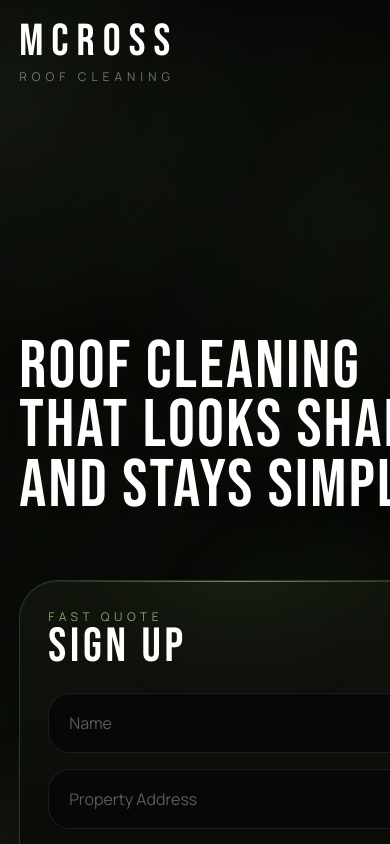
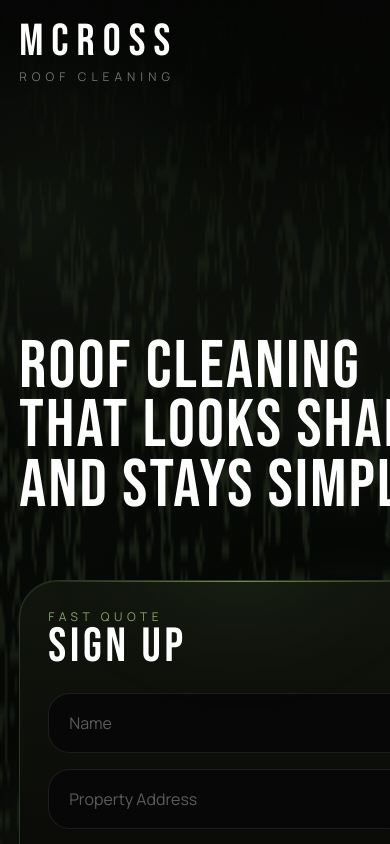
Before and after one commit to aarohkandy/mcross, a Next.js app: page / in a window 390 px wide. Built offline with nearby package versions, Linux system fonts and the light colour scheme.

Commit message:
Optimize hero background rendering

```diff
--- a/src/app/globals.css
+++ b/src/app/globals.css
@@ -107,7 +107,7 @@ a {
 
 .hero-backdrop {
   position: absolute;
-  inset: -6% -4%;
+  inset: 0;
   pointer-events: none;
   overflow: hidden;
 }
@@ -115,42 +115,52 @@ a {
 .hero-backdrop__field {
   position: absolute;
   inset: 0;
-  will-change: transform, opacity;
 }
 
 .hero-backdrop__field--base {
   background:
-    radial-gradient(circle at 8% 18%, rgba(106, 130, 84, 0.18), transparent 20%),
-    radial-gradient(circle at 24% 66%, rgba(126, 156, 94, 0.16), transparent 22%),
-    radial-gradient(circle at 49% 54%, rgba(81, 105, 61, 0.14), transparent 24%),
-    radial-gradient(circle at 78% 28%, rgba(97, 123, 74, 0.14), transparent 20%),
-    radial-gradient(circle at 92% 76%, rgba(63, 84, 50, 0.16), transparent 18%),
-    linear-gradient(132deg, rgba(7, 9, 7, 0.86) 0%, rgba(6, 8, 6, 0.3) 46%, rgba(7, 8, 7, 0.8) 100%);
-  opacity: 0.96;
-  animation: backdrop-drift 38s ease-in-out infinite alternate;
+    radial-gradient(circle at 10% 18%, rgba(97, 122, 75, 0.12), transparent 18%),
+    radial-gradient(circle at 30% 72%, rgba(79, 102, 61, 0.1), transparent 22%),
+    radial-gradient(circle at 76% 24%, rgba(87, 110, 67, 0.1), transparent 18%),
+    radial-gradient(circle at 92% 78%, rgba(65, 84, 50, 0.12), transparent 16%),
+    linear-gradient(135deg, rgba(7, 8, 7, 0.92) 0%, rgba(5, 6, 5, 0.96) 100%);
+  opacity: 1;
 }
 
 .hero-backdrop__field--glow {
-  inset: -14%;
+  inset: 0;
   background:
-    radial-gradient(circle at 18% 62%, rgba(144, 175, 103, 0.18), transparent 16%),
-    radial-gradient(circle at 54% 52%, rgba(97, 129, 69, 0.18), transparent 18%),
-    radial-gradient(circle at 86% 62%, rgba(86, 114, 66, 0.18), transparent 15%);
-  filter: blur(88px);
-  opacity: 0.72;
-  mix-blend-mode: screen;
-  animation: backdrop-drift-reverse 44s ease-in-out infinite alternate;
+    radial-gradient(circle at 18% 62%, rgba(138, 169, 100, 0.08), transparent 14%),
+    radial-gradient(circle at 54% 54%, rgba(101, 129, 72, 0.08), transparent 16%),
+    radial-gradient(circle at 86% 62%, rgba(84, 112, 64, 0.08), transparent 14%);
+  opacity: 0.9;
 }
 
 .hero-backdrop__mesh {
   position: absolute;
-  inset: -8%;
+  inset: 0;
   background:
-    linear-gradient(120deg, transparent 0%, rgba(177, 206, 142, 0.055) 32%, transparent 58%),
-    linear-gradient(24deg, transparent 10%, rgba(95, 122, 73, 0.05) 44%, transparent 74%);
-  opacity: 0.44;
-  filter: blur(28px);
-  animation: mesh-sway 30s ease-in-out infinite alternate;
+    linear-gradient(118deg, transparent 0%, rgba(177, 206, 142, 0.028) 34%, transparent 58%),
+    linear-gradient(28deg, transparent 14%, rgba(95, 122, 73, 0.024) 44%, transparent 72%);
+  opacity: 0.28;
+}
+
+.hero-backdrop__life {
+  position: absolute;
+  inset: 0;
+  opacity: 0.22;
+  -webkit-mask-image:
+    radial-gradient(circle at 50% 52%, rgba(0, 0, 0, 0.92) 0%, rgba(0, 0, 0, 0.78) 44%, rgba(0, 0, 0, 0.34) 74%, transparent 100%);
+  mask-image:
+    radial-gradient(circle at 50% 52%, rgba(0, 0, 0, 0.92) 0%, rgba(0, 0, 0, 0.78) 44%, rgba(0, 0, 0, 0.34) 74%, transparent 100%);
+}
+
+.hero-life-canvas {
+  display: block;
+  height: 100%;
+  width: 100%;
+  image-rendering: auto;
+  opacity: 0.92;
 }
 
 .hero-backdrop__grain {
@@ -173,9 +183,8 @@ a {
   background:
     radial-gradient(circle at 70% 26%, rgba(149, 182, 118, 0.24), transparent 24%),
     radial-gradient(circle at 42% 74%, rgba(83, 102, 61, 0.32), transparent 36%);
-  filter: blur(58px);
-  opacity: 0.82;
-  animation: aura-breathe 14s ease-in-out infinite;
+  filter: blur(34px);
+  opacity: 0.58;
 }
 
 input,
@@ -205,75 +214,26 @@ input:-webkit-autofill:focus {
   }
 
   .hero-backdrop__field,
-  .hero-backdrop__mesh,
   .form-aura {
     animation: none;
   }
 }
 
 @media (max-width: 1023px) {
-  .hero-backdrop {
-    inset: -10% -12%;
-  }
-
   .hero-backdrop__field--base {
     background:
-      radial-gradient(circle at 12% 16%, rgba(106, 130, 84, 0.16), transparent 18%),
-      radial-gradient(circle at 32% 70%, rgba(126, 156, 94, 0.14), transparent 22%),
-      radial-gradient(circle at 84% 24%, rgba(97, 123, 74, 0.12), transparent 20%),
-      radial-gradient(circle at 88% 78%, rgba(63, 84, 50, 0.12), transparent 18%),
-      linear-gradient(132deg, rgba(7, 9, 7, 0.88) 0%, rgba(6, 8, 6, 0.34) 46%, rgba(7, 8, 7, 0.82) 100%);
+      radial-gradient(circle at 12% 16%, rgba(106, 130, 84, 0.12), transparent 18%),
+      radial-gradient(circle at 32% 70%, rgba(126, 156, 94, 0.1), transparent 22%),
+      radial-gradient(circle at 84% 24%, rgba(97, 123, 74, 0.09), transparent 20%),
+      radial-gradient(circle at 88% 78%, rgba(63, 84, 50, 0.11), transparent 18%),
+      linear-gradient(132deg, rgba(7, 9, 7, 0.92) 0%, rgba(6, 8, 6, 0.96) 100%);
   }
 
   .hero-backdrop__field--glow {
-    opacity: 0.56;
+    opacity: 0.78;
+  }
+
+  .hero-backdrop__life {
+    opacity: 0.18;
   }
 }
-
-@keyframes ambient-drift {
-  0% {
-    transform: translate3d(0, 0, 0) scale(1);
-  }
-  100% {
-    transform: translate3d(2%, -2%, 0) scale(1.04);
-  }
-}
-
-@keyframes aura-breathe {
-  0%,
-  100% {
-    opacity: 0.72;
-    transform: scale(0.98);
-  }
-  50% {
-    opacity: 0.9;
-    transform: scale(1.03);
-  }
-}
-
-@keyframes backdrop-drift {
-  0% {
-    transform: translate3d(-2%, -1.5%, 0) scale(1.02);
-  }
-  100% {
-    transform: translate3d(2%, 1.5%, 0) scale(1.06);
-  }
-}
-
-@keyframes backdrop-drift-reverse {
-  0% {
-    transform: translate3d(3%, -2%, 0) scale(1.08);
-  }
-  100% {
-    transform: translate3d(-2%, 2%, 0) scale(1.12);
-  }
-}
-
-@keyframes mesh-sway {
-  0% {
-    transform: translate3d(-1%, 0, 0) scale(1.04);
-  }
-  100% {
-    transform: translate3d(1%, 1%, 0) scale(1.08);
-  }
-}
--- a/src/components/hero-backdrop.tsx
+++ b/src/components/hero-backdrop.tsx
@@ -1,9 +1,14 @@
+import { HeroLife } from "@/components/hero-life";
+
 export function HeroBackdrop() {
   return (
     <div aria-hidden="true" className="hero-backdrop">
       <div className="hero-backdrop__field hero-backdrop__field--base" />
       <div className="hero-backdrop__field hero-backdrop__field--glow" />
       <div className="hero-backdrop__mesh" />
+      <div className="hero-backdrop__life">
+        <HeroLife />
+      </div>
       <div className="hero-backdrop__grain" />
       <div className="hero-backdrop__vignette" />
     </div>
--- /dev/null
+++ b/src/components/hero-life.tsx
@@ -0,0 +1,186 @@
+"use client";
+
+import { useEffect, useRef } from "react";
+
+const GRID_WIDTH = 160;
+const GRID_HEIGHT = 90;
+const STEP_MS = 760;
+const SEED_RATE = 0.23;
+
+function seedGrid() {
+  const grid = new Uint8Array(GRID_WIDTH * GRID_HEIGHT);
+
+  for (let index = 0; index < grid.length; index += 1) {
+    grid[index] = Math.random() < SEED_RATE ? 1 : 0;
+  }
+
+  return grid;
+}
+
+function evolve(grid: Uint8Array) {
+  const next = new Uint8Array(grid.length);
+  let liveCells = 0;
+
+  for (let row = 0; row < GRID_HEIGHT; row += 1) {
+    const north = row === 0 ? GRID_HEIGHT - 1 : row - 1;
+    const south = row === GRID_HEIGHT - 1 ? 0 : row + 1;
+
+    for (let col = 0; col < GRID_WIDTH; col += 1) {
+      const west = col === 0 ? GRID_WIDTH - 1 : col - 1;
+      const east = col === GRID_WIDTH - 1 ? 0 : col + 1;
+      const index = row * GRID_WIDTH + col;
+
+      const neighbors =
+        grid[north * GRID_WIDTH + west] +
+        grid[north * GRID_WIDTH + col] +
+        grid[north * GRID_WIDTH + east] +
+        grid[row * GRID_WIDTH + west] +
+        grid[row * GRID_WIDTH + east] +
+        grid[south * GRID_WIDTH + west] +
+        grid[south * GRID_WIDTH + col] +
+        grid[south * GRID_WIDTH + east];
+
+      const alive =
+        neighbors === 3 || (grid[index] === 1 && neighbors === 2) ? 1 : 0;
+
+      next[index] = alive;
+      liveCells += alive;
+    }
+  }
+
+  return { next, liveCells };
+}
+
+function countLiveCells(grid: Uint8Array) {
+  let liveCells = 0;
+
+  for (let index = 0; index < grid.length; index += 1) {
+    liveCells += grid[index];
+  }
+
+  return liveCells;
+}
+
+export function HeroLife() {
+  const canvasRef = useRef<HTMLCanvasElement | null>(null);
+
+  useEffect(() => {
+    const canvas = canvasRef.current;
+
+    if (!canvas) {
+      return;
+    }
+
+    const context = canvas.getContext("2d", { alpha: true, desynchronized: true });
+
+    if (!context) {
+      return;
+    }
+
+    const element = canvas;
+    const ctx = context;
+
+    element.width = GRID_WIDTH;
+    element.height = GRID_HEIGHT;
+
+    const state = {
+      intervalId: null as number | null,
+      grid: seedGrid(),
+      ticks: 0,
+    };
+
+    const reducedMotion = window.matchMedia("(prefers-reduced-motion: reduce)");
+    const shouldPauseWhenHidden = !navigator.webdriver;
+
+    function draw(liveCells: number) {
+      ctx.clearRect(0, 0, element.width, element.height);
+      ctx.fillStyle = "rgba(162, 195, 122, 0.95)";
+
+      for (let index = 0; index < state.grid.length; index += 1) {
+        if (state.grid[index] === 0) {
+          continue;
+        }
+
+        const x = index % GRID_WIDTH;
+        const y = Math.floor(index / GRID_WIDTH);
+        ctx.fillRect(x, y, 1, 1);
+      }
+
+      element.dataset.liveCells = String(liveCells);
+    }
+
+    function maybeReseed(liveCells: number) {
+      const density = liveCells / state.grid.length;
+      const stale = state.ticks % 30 === 0;
+
+      if (density < 0.07 || density > 0.38 || stale) {
+        state.grid = seedGrid();
+        return countLiveCells(state.grid);
+      }
+
+      return null;
+    }
+
+    function tick() {
+      const result = evolve(state.grid);
+      state.grid = result.next;
+      state.ticks += 1;
+
+      const reseededLiveCells = maybeReseed(result.liveCells);
+
+      if (reseededLiveCells !== null) {
+        draw(reseededLiveCells);
+        return;
+      }
+
+      draw(result.liveCells);
+    }
+
+    function start() {
+      if (state.intervalId !== null || reducedMotion.matches) {
+        return;
+      }
+
+      state.intervalId = window.setInterval(tick, STEP_MS);
+    }
+
+    function stop() {
+      if (state.intervalId === null) {
+        return;
+      }
+
+      window.clearInterval(state.intervalId);
+      state.intervalId = null;
+    }
+
+    function handleVisibilityChange() {
+      if (!shouldPauseWhenHidden) {
+        return;
+      }
+
+      if (document.hidden) {
+        stop();
+      } else {
+        start();
+      }
+    }
+
+    draw(countLiveCells(state.grid));
+    start();
+    document.addEventListener("visibilitychange", handleVisibilityChange);
+
+    return () => {
+      stop();
+      document.removeEventListener("visibilitychange", handleVisibilityChange);
+    };
+  }, []);
+
+  return (
+    <canvas
+      ref={canvasRef}
+      aria-hidden="true"
+      className="hero-life-canvas"
+      data-live-cells="0"
+    />
+  );
+}
```
